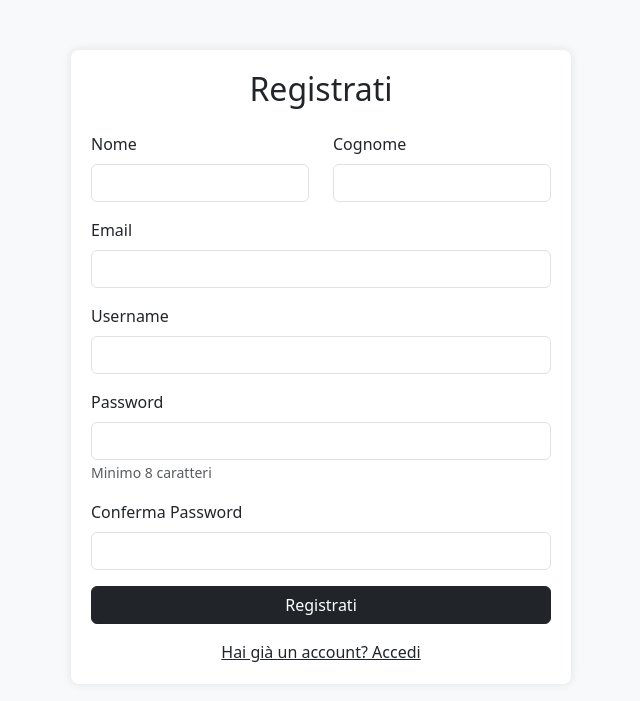
After one commit to MirkoDangelo06/ProgettoFulminerossoCosi646, a PHP site: page /register.php in a window 1280 px wide. The commit adds this page. Shown: the top 701 px of the page, without its empty margins (319-959 px from the left). Run offline with PHP 8.4, Linux system fonts and the light colour scheme.

Commit message:
login and register pages

```diff
--- /dev/null
+++ b/config.php
@@ -0,0 +1,15 @@
+<?php
+// Configurazione del database
+define('DB_HOST', 'localhost');
+define('DB_NAME', 'AttivitaDB');
+define('DB_USER', 'root');
+define('DB_PASS', '');
+
+try {
+    $pdo = new PDO("mysql:host=".DB_HOST.";dbname=".DB_NAME, DB_USER, DB_PASS);
+    $pdo->setAttribute(PDO::ATTR_ERRMODE, PDO::ERRMODE_EXCEPTION);
+    $pdo->setAttribute(PDO::ATTR_DEFAULT_FETCH_MODE, PDO::FETCH_ASSOC);
+} catch (PDOException $e) {
+    die("Connessione al database fallita: " . $e->getMessage());
+}
+?>
--- /dev/null
+++ b/register.php
@@ -0,0 +1,115 @@
+<?php
+session_start();
+require 'config.php';
+
+$errors = [];
+
+if ($_SERVER['REQUEST_METHOD'] === 'POST') {
+    $nome = trim($_POST['nome']);
+    $cognome = trim($_POST['cognome']);
+    $email = trim($_POST['email']);
+    $username = trim($_POST['username']);
+    $password = $_POST['password'];
+    $confirm_password = $_POST['confirm_password'];
+
+    // Validazioni di base
+    if (empty($nome)) $errors[] = 'Il nome è obbligatorio';
+    if (empty($cognome)) $errors[] = 'Il cognome è obbligatorio';
+    if (!filter_var($email, FILTER_VALIDATE_EMAIL)) $errors[] = 'Email non valida';
+    if (empty($username)) $errors[] = 'Username obbligatorio';
+    if (strlen($password) < 8) $errors[] = 'La password deve avere almeno 8 caratteri';
+    if ($password !== $confirm_password) $errors[] = 'Le password non coincidono';
+
+    if (empty($errors)) {
+        try {
+            // Verifica se username o email esistono già
+            $stmt = $pdo->prepare("SELECT id_persona FROM PERSONA WHERE username = ? OR email = ?");
+            $stmt->execute([$username, $email]);
+
+            if ($stmt->rowCount() > 0) {
+                $errors[] = 'Username o email già in uso';
+            } else {
+                //crittografia
+                $hashed_password = password_hash($password, PASSWORD_DEFAULT);
+
+                $stmt = $pdo->prepare("INSERT INTO PERSONA (nome, cognome, email, username, password) VALUES (?, ?, ?, ?, ?)");
+                $stmt->execute([$nome, $cognome, $email, $username, $hashed_password]);
+
+                $_SESSION['registration_success'] = true;
+                header('Location: loginPage.php');
+                exit();
+            }
+        } catch (PDOException $e) {
+            $errors[] = 'Errore durante la registrazione';
+        }
+    }
+}
+?>
+
+<!DOCTYPE html>
+<html lang="it">
+<head>
+    <meta charset="UTF-8">
+    <meta name="viewport" content="width=device-width, initial-scale=1.0">
+    <title>Registrazione</title>
+    <link href="https://cdn.jsdelivr.net/npm/bootstrap@5.3.0/dist/css/bootstrap.min.css" rel="stylesheet">
+    <link rel="stylesheet" href="style.css">
+
+</head>
+<body>
+    <div class="container">
+        <div class="register-box">
+            <h2 class="text-center mb-4">Registrati</h2>
+
+            <!--da rivedere -->
+            <?php if (!empty($errors)): ?>
+                <div class="alert alert-danger">
+                    <?php foreach ($errors as $error): ?>
+                        <div><?= $error ?></div>
+                    <?php endforeach; ?>
+                </div>
+            <?php endif; ?>
+
+            <form method="post">
+                <div class="row">
+                    <div class="col-md-6 mb-3">
+                        <label class="form-label">Nome</label>
+                        <input type="text" name="nome" class="form-control" required>
+                    </div>
+                    <div class="col-md-6 mb-3">
+                        <label class="form-label">Cognome</label>
+                        <input type="text" name="cognome" class="form-control" required>
+                    </div>
+                </div>
+
+                <div class="mb-3">
+                    <label class="form-label">Email</label>
+                    <input type="email" name="email" class="form-control" required>
+                </div>
+
+                <div class="mb-3">
+                    <label class="form-label">Username</label>
+                    <input type="text" name="username" class="form-control" required>
+                </div>
+
+                <div class="mb-3">
+                    <label class="form-label">Password</label>
+                    <input type="password" name="password" class="form-control" required>
+                    <small class="text-muted">Minimo 8 caratteri</small>
+                </div>
+
+                <div class="mb-3">
+                    <label class="form-label">Conferma Password</label>
+                    <input type="password" name="confirm_password" class="form-control" required>
+                </div>
+
+                <button type="submit" class="btn btn-dark w-100">Registrati</button>
+            </form>
+
+            <div class="mt-3 text-center">
+                <a href="loginPage.php" class="text-dark">Hai già un account? Accedi</a>
+            </div>
+        </div>
+    </div>
+</body>
+</html>
--- a/style.css
+++ b/style.css
@@ -29,3 +29,33 @@
         visibility: hidden;
     }
 }
+
+
+body {
+    background-color: #f8f9fa;
+}
+.login-container {
+    max-width: 400px;
+    margin: 100px auto;
+    padding: 30px;
+    background-color: white;
+    border-radius: 8px;
+    box-shadow: 0 4px 6px rgba(0, 0, 0, 0.1);
+}
+.form-control:focus {
+    border-color: #6c757d;
+    box-shadow: 0 0 0 0.25rem rgba(108, 117, 125, 0.25);
+}
+.btn-login {
+    background-color: #212529;
+    color: white;
+    transition: all 0.3s;
+}
+.btn-login:hover {
+    background-color: #424649;
+    color: white;
+}
+
+
+.login-box { max-width: 400px; margin: 100px auto; padding: 20px; background: white; border-radius: 8px; box-shadow: 0 0 10px rgba(0,0,0,0.1); }
+.register-box { max-width: 500px; margin: 50px auto; padding: 20px; background: white; border-radius: 8px; box-shadow: 0 0 10px rgba(0,0,0,0.1); }
```
Also changed, not shown: index.php (+9 -4 lines), loginPage.php (added, +68 -0 lines).
